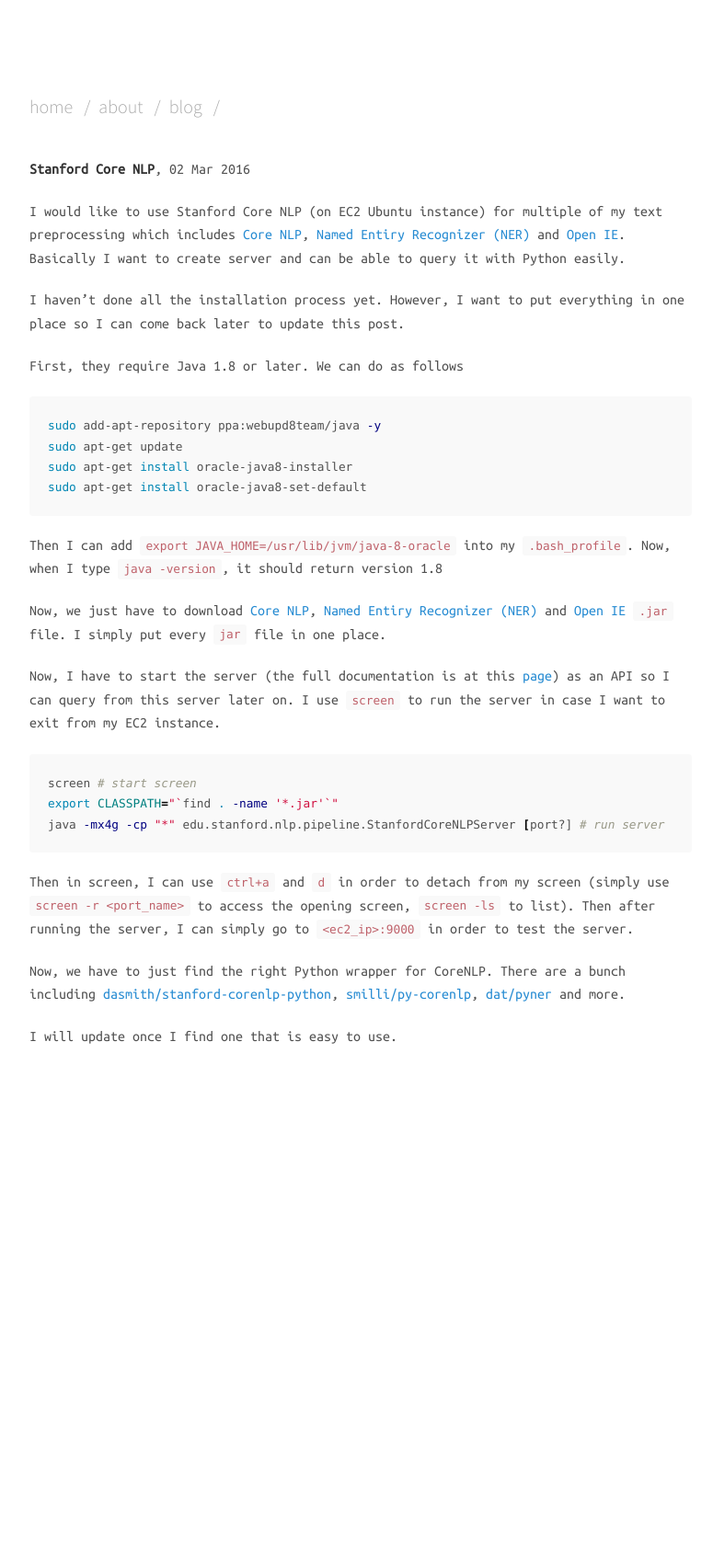
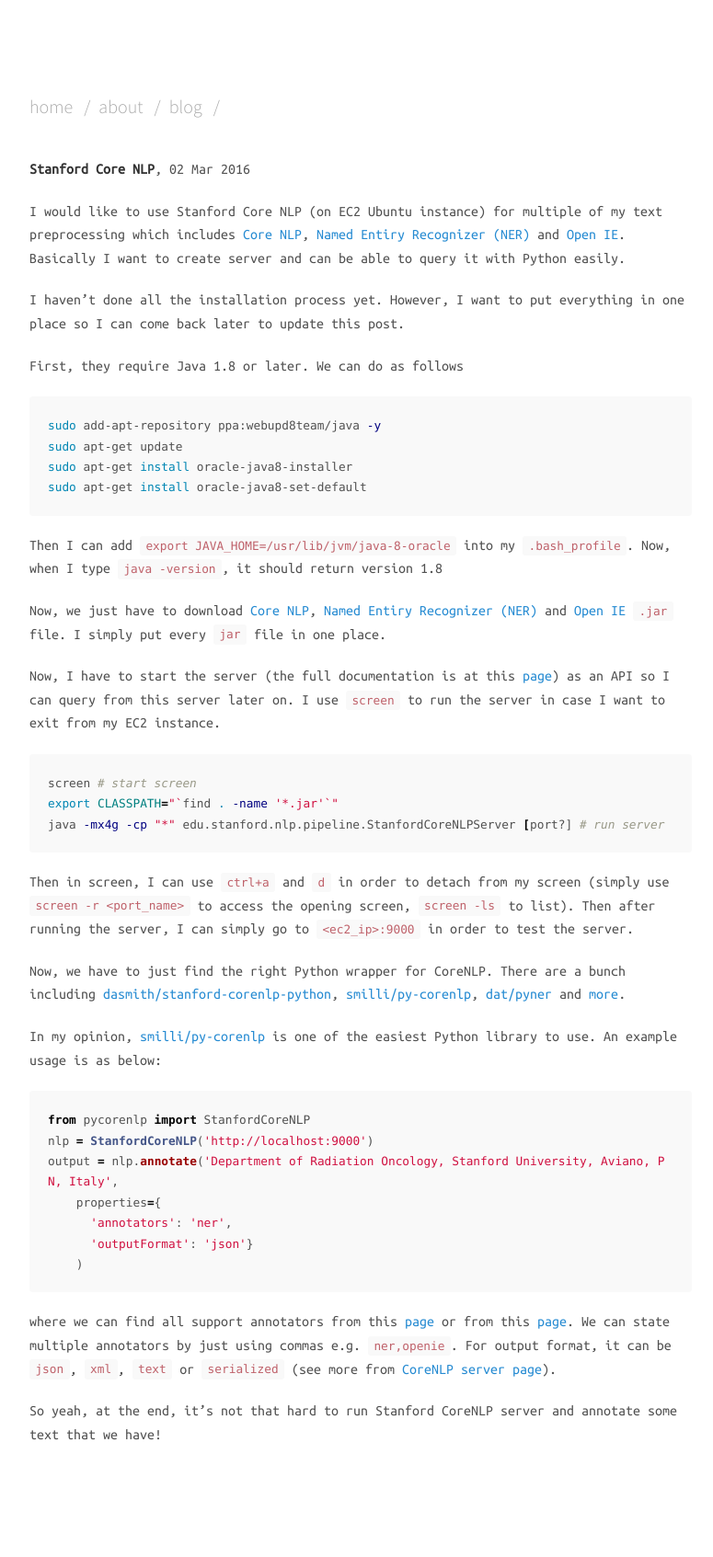
Before and after one commit to titipata/titipata.github.io, a Jekyll site: the page built from _posts/2016-03-02-stanford-nlp.md, in a window 1280 px wide. Shown: the whole page at 92% size, without its empty margins (248-1023 px from the left). Built offline with Jekyll 4.4.1, drawn with Linux system fonts in a browser that asks for light colours; nearby versions of some CDN libraries; before the commit the page ends 1261 px from its top, so only the background shows below that.

Commit message:
Update python for CoreNLP server

````diff
--- a/_posts/2016-03-02-stanford-nlp.md
+++ b/_posts/2016-03-02-stanford-nlp.md
@@ -43,10 +43,24 @@
 (simply use `screen -r <port_name>` to access the opening screen, `screen -ls` to list).
 Then after running the server, I can simply go to `<ec2_ip>:9000` in order to test the server.
 
-
 Now, we have to just find the right Python wrapper for CoreNLP. There are a bunch including
 [dasmith/stanford-corenlp-python](https://github.com/dasmith/stanford-corenlp-python),
 [smilli/py-corenlp](https://github.com/smilli/py-corenlp), [dat/pyner](https://github.com/dat/pyner)
-and more.
+and [more](http://stanfordnlp.github.io/CoreNLP/other-languages.html).
 
-I will update once I find one that is easy to use.
+In my opinion, [smilli/py-corenlp](https://github.com/smilli/py-corenlp) is one of the easiest
+Python library to use. An example usage is as below:
+
+```python
+from pycorenlp import StanfordCoreNLP
+nlp = StanfordCoreNLP('http://localhost:9000')
+output = nlp.annotate('Department of Radiation Oncology, Stanford University, Aviano, PN, Italy',
+    properties={
+      'annotators': 'ner',
+      'outputFormat': 'json'}
+    )
+```
+
+where we can find all support annotators from this [page](http://stanfordnlp.github.io/CoreNLP/simple.html) or from this [page](http://stanfordnlp.github.io/CoreNLP/annotators.html). We can state multiple annotators by just using commas e.g. `ner,openie`. For output format, it can be `json`, `xml`, `text` or `serialized` (see more from [CoreNLP server page](http://stanfordnlp.github.io/CoreNLP/corenlp-server.html)).
+
+So yeah, at the end, it's not that hard to run Stanford CoreNLP server and annotate some text that we have!
````
